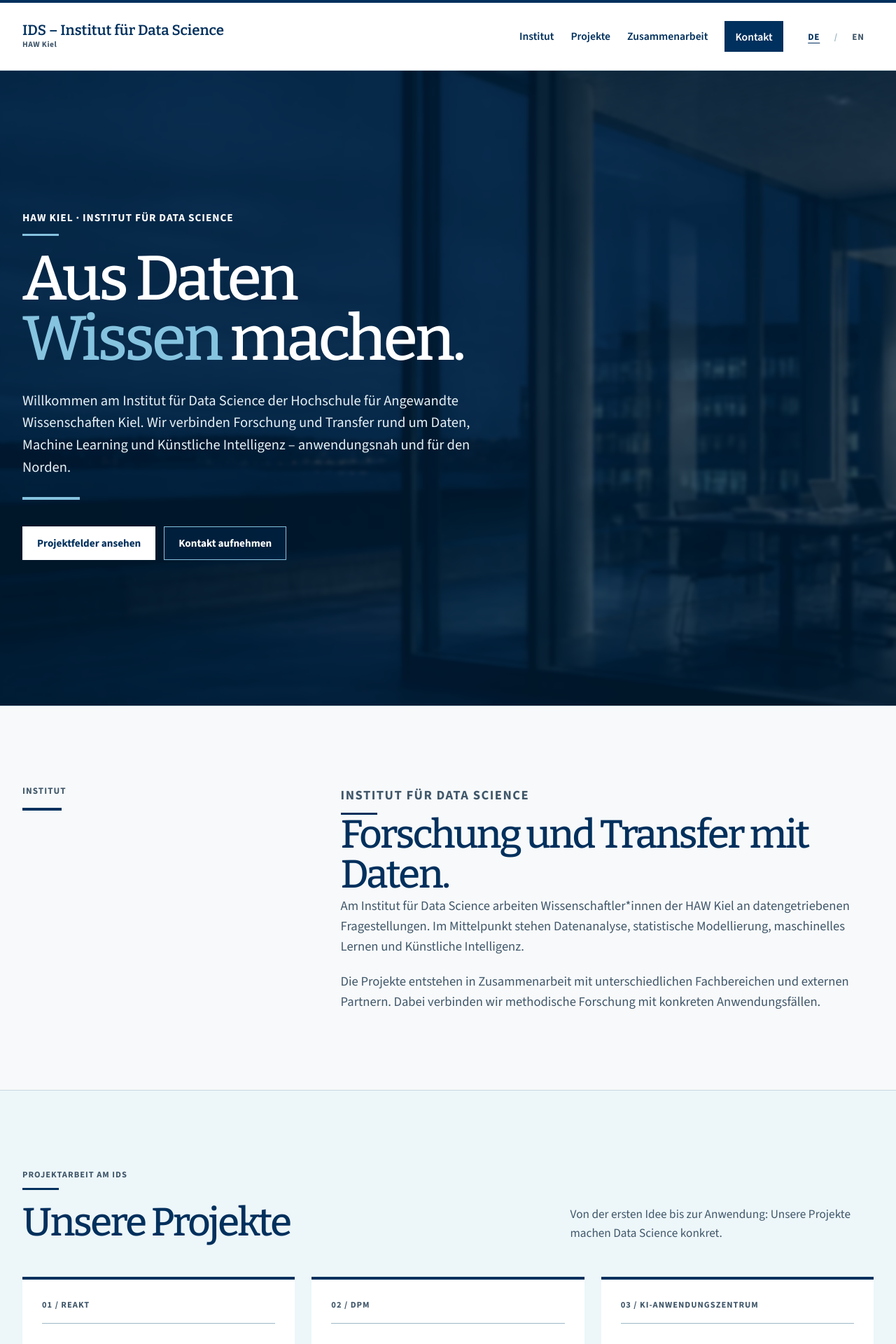
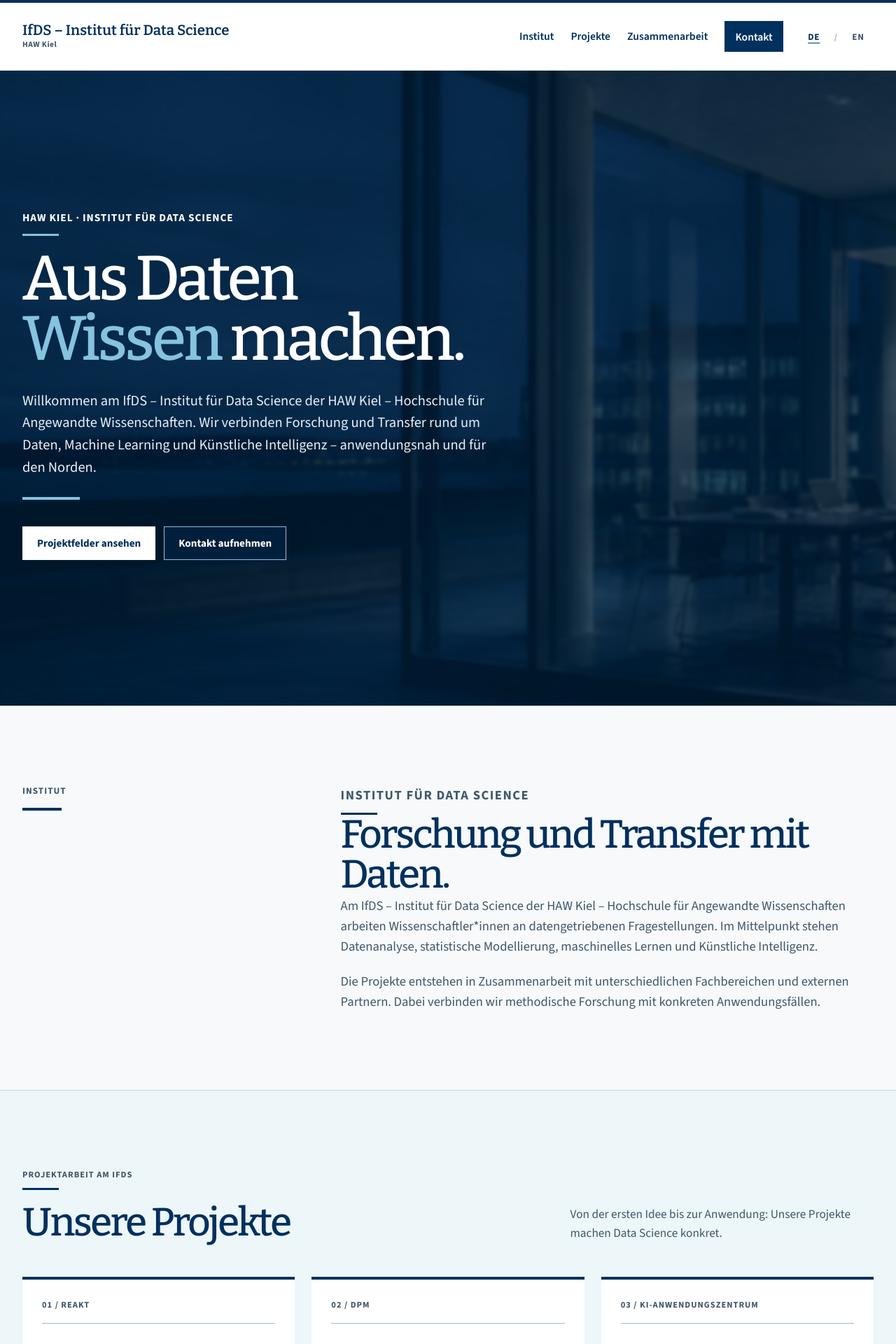
Before and after one commit to RodriguesOscar/ids-landing-page, a React (Vite) app: page / in a window 1280 px wide. Shown: the top 1920 px of the page at 70% size. Built offline with nearby package versions, Linux system fonts and the light colour scheme.

Commit message:
fix: update brand name from IDS to IfDS in German and English translations

```diff
--- a/src/i18n/de.ts
+++ b/src/i18n/de.ts
@@ -8,9 +8,9 @@ export const de: Translation = {
   },
   header: {
     brand: {
-      title: 'IDS – Institut für Data Science',
+      title: 'IfDS – Institut für Data Science',
       subline: 'HAW Kiel',
-      homeAriaLabel: 'IDS – Institut für Data Science, Startseite',
+      homeAriaLabel: 'IfDS – Institut für Data Science, Startseite',
     },
     navigationAriaLabel: 'Hauptnavigation',
     externalLinkAriaLabelSuffix: ' (öffnet in einem neuen Tab)',
@@ -49,7 +49,7 @@ export const de: Translation = {
       titleAccent: 'Wissen',
       titleEnd: 'machen.',
       titleSeparator: ' ',
-      description: 'Willkommen am Institut für Data Science der Hochschule für Angewandte Wissenschaften Kiel. Wir verbinden Forschung und Transfer rund um Daten, Machine Learning und Künstliche Intelligenz – anwendungsnah und für den Norden.',
+      description: 'Willkommen am IfDS – Institut für Data Science der HAW Kiel – Hochschule für Angewandte Wissenschaften. Wir verbinden Forschung und Transfer rund um Daten, Machine Learning und Künstliche Intelligenz – anwendungsnah und für den Norden.',
       primaryAction: 'Projektfelder ansehen',
       secondaryAction: 'Kontakt aufnehmen',
     },
@@ -58,12 +58,12 @@ export const de: Translation = {
       eyebrow: 'Institut für Data Science',
       title: 'Forschung und Transfer mit Daten.',
       paragraphs: [
-        'Am Institut für Data Science arbeiten Wissenschaftler*innen der HAW Kiel an datengetriebenen Fragestellungen. Im Mittelpunkt stehen Datenanalyse, statistische Modellierung, maschinelles Lernen und Künstliche Intelligenz.',
+        'Am IfDS – Institut für Data Science der HAW Kiel – Hochschule für Angewandte Wissenschaften arbeiten Wissenschaftler*innen an datengetriebenen Fragestellungen. Im Mittelpunkt stehen Datenanalyse, statistische Modellierung, maschinelles Lernen und Künstliche Intelligenz.',
         'Die Projekte entstehen in Zusammenarbeit mit unterschiedlichen Fachbereichen und externen Partnern. Dabei verbinden wir methodische Forschung mit konkreten Anwendungsfällen.',
       ],
     },
     projects: {
-      eyebrow: 'Projektarbeit am IDS',
+      eyebrow: 'Projektarbeit am IfDS',
       title: 'Unsere Projekte',
       description: 'Von der ersten Idee bis zur Anwendung: Unsere Projekte machen Data Science konkret.',
       externalLinkAriaLabelPrefix: 'Weitere Informationen zu ',
--- a/src/i18n/en.ts
+++ b/src/i18n/en.ts
@@ -8,9 +8,9 @@ export const en: Translation = {
   },
   header: {
     brand: {
-      title: 'IDS – Institute for Data Science',
+      title: 'IfDS – Institute for Data Science',
       subline: 'HAW Kiel',
-      homeAriaLabel: 'IDS – Institute for Data Science, home page',
+      homeAriaLabel: 'IfDS – Institute for Data Science, home page',
     },
     navigationAriaLabel: 'Main navigation',
     externalLinkAriaLabelSuffix: ' (opens in a new tab)',
@@ -49,7 +49,7 @@ export const en: Translation = {
       titleAccent: 'into knowledge',
       titleEnd: '.',
       titleSeparator: '',
-      description: 'Welcome to the Institute for Data Science at Kiel University of Applied Sciences. We connect research and knowledge transfer around data, machine learning and artificial intelligence – with practical relevance for northern Germany.',
+      description: 'Welcome to IfDS – Institute for Data Science at HAW Kiel – University of Applied Sciences. We connect research and knowledge transfer around data, machine learning and artificial intelligence – with practical relevance for northern Germany.',
       primaryAction: 'Explore project areas',
       secondaryAction: 'Get in touch',
     },
@@ -58,12 +58,12 @@ export const en: Translation = {
       eyebrow: 'Institute for Data Science',
       title: 'Research and knowledge transfer with data.',
       paragraphs: [
-        'Researchers at the Institute for Data Science at HAW Kiel work on data-driven questions. The focus is on data analysis, statistical modelling, machine learning and artificial intelligence.',
+        'Researchers at IfDS – Institute for Data Science at HAW Kiel – University of Applied Sciences work on data-driven questions. The focus is on data analysis, statistical modelling, machine learning and artificial intelligence.',
         'Projects emerge through collaboration with different departments and external partners. We connect methodological research with specific applications.',
       ],
     },
     projects: {
-      eyebrow: 'Project work at IDS',
+      eyebrow: 'Project work at IfDS',
       title: 'Our projects',
       description: 'From the initial idea to practical use: our projects make data science tangible.',
       externalLinkAriaLabelPrefix: 'More information about ',
```
